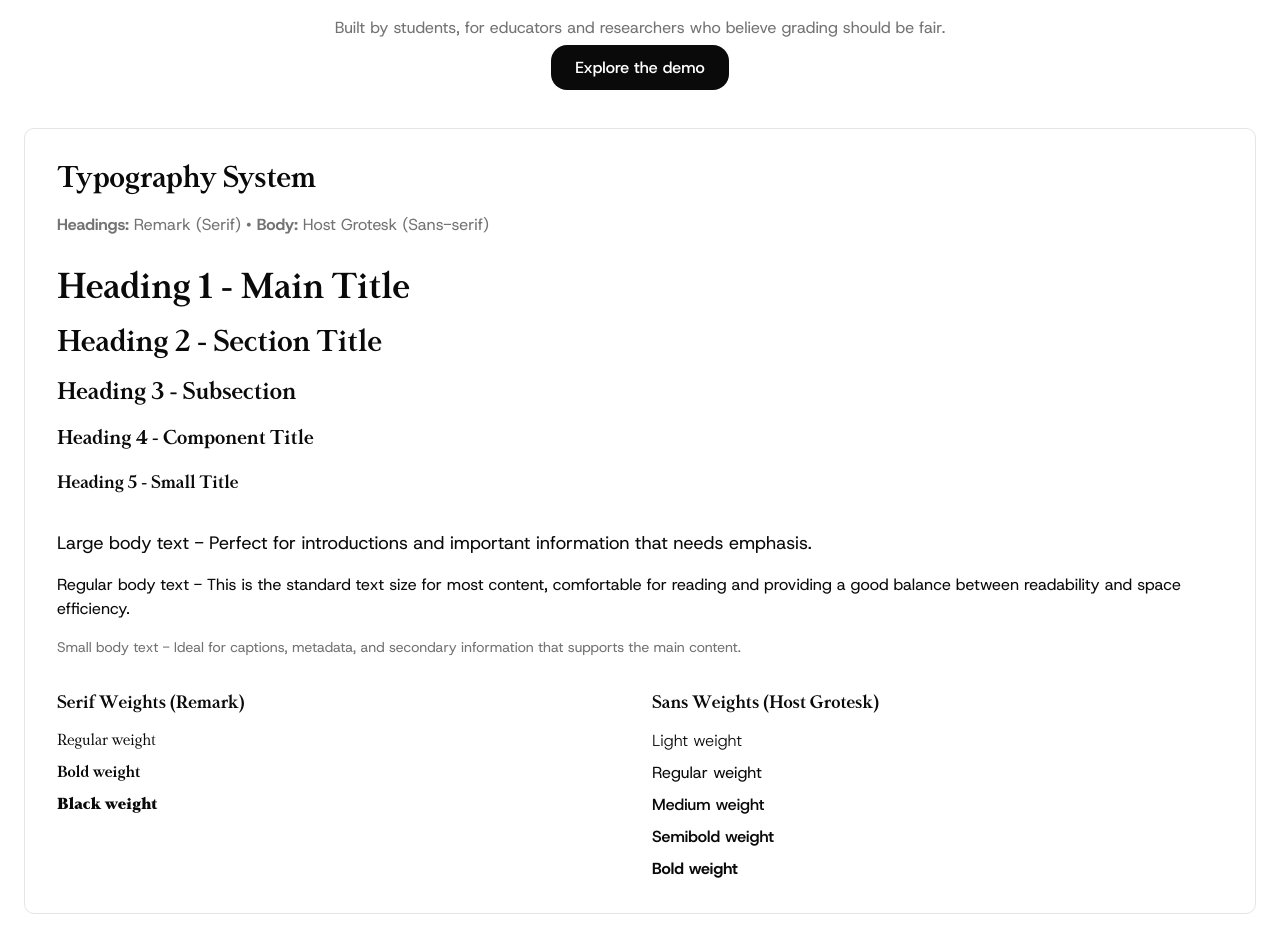
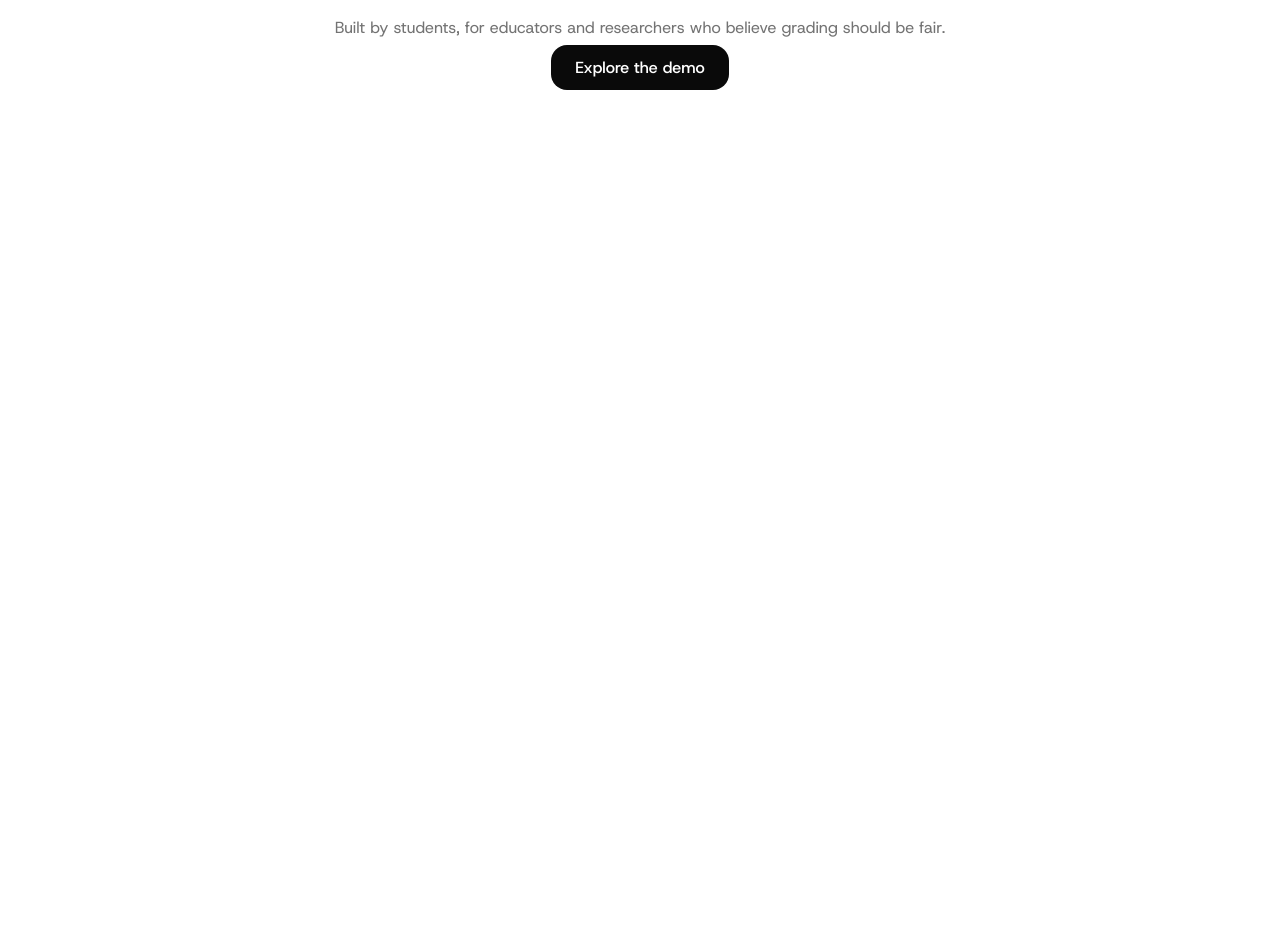
Before and after one commit to azapg/FAIR, a Next.js app in the folder platform/: page / in a window 1280 px wide. Shown: the part 380-1318 px from the top of the page. After the commit the page ends 800 px from the top, so only its background shows below. Built offline with nearby package versions, Linux system fonts and the light colour scheme; no server answers.

Commit message:
refactor: remove unused typography showcase section from page component

```diff
--- a/platform/src/app/page.tsx
+++ b/platform/src/app/page.tsx
@@ -26,63 +26,6 @@ export default function Home() {
           Explore the demo
         </Link>
       </div>
-
-      {/* Typography Showcase */}
-      <div className="border rounded-lg p-8 bg-card space-y-8">
-        <div>
-          <h2 className="font-serif text-3xl font-bold text-foreground mb-4">
-            Typography System
-          </h2>
-          <p className="font-sans text-base text-muted-foreground">
-            <strong>Headings:</strong> Remark (Serif) • <strong>Body:</strong> Host Grotesk (Sans-serif)
-          </p>
-        </div>
-
-        {/* Heading Sizes */}
-        <div className="space-y-4">
-          <h1 className="font-serif text-4xl font-bold text-foreground">Heading 1 - Main Title</h1>
-          <h2 className="font-serif text-3xl font-bold text-foreground">Heading 2 - Section Title</h2>
-          <h3 className="font-serif text-2xl font-bold text-foreground">Heading 3 - Subsection</h3>
-          <h4 className="font-serif text-xl font-semibold text-foreground">Heading 4 - Component Title</h4>
-          <h5 className="font-serif text-lg font-semibold text-foreground">Heading 5 - Small Title</h5>
-        </div>
-
-        {/* Body Text Variations */}
-        <div className="space-y-4">
-          <p className="font-sans text-lg text-foreground">
-            Large body text - Perfect for introductions and important information that needs emphasis.
-          </p>
-          <p className="font-sans text-base text-foreground">
-            Regular body text - This is the standard text size for most content, comfortable for reading
-            and providing a good balance between readability and space efficiency.
-          </p>
-          <p className="font-sans text-sm text-muted-foreground">
-            Small body text - Ideal for captions, metadata, and secondary information that supports the main content.
-          </p>
-        </div>
-
-        {/* Font Weights */}
-        <div className="grid md:grid-cols-2 gap-6">
-          <div>
-            <h4 className="font-serif text-lg font-semibold mb-3">Serif Weights (Remark)</h4>
-            <div className="space-y-2">
-              <p className="font-serif font-normal">Regular weight</p>
-              <p className="font-serif font-bold">Bold weight</p>
-              <p className="font-serif font-black">Black weight</p>
-            </div>
-          </div>
-          <div>
-            <h4 className="font-serif text-lg font-semibold mb-3">Sans Weights (Host Grotesk)</h4>
-            <div className="space-y-2">
-              <p className="font-sans font-light">Light weight</p>
-              <p className="font-sans font-normal">Regular weight</p>
-              <p className="font-sans font-medium">Medium weight</p>
-              <p className="font-sans font-semibold">Semibold weight</p>
-              <p className="font-sans font-bold">Bold weight</p>
-            </div>
-          </div>
-        </div>
-      </div>
     </main>
   );
 }
```
